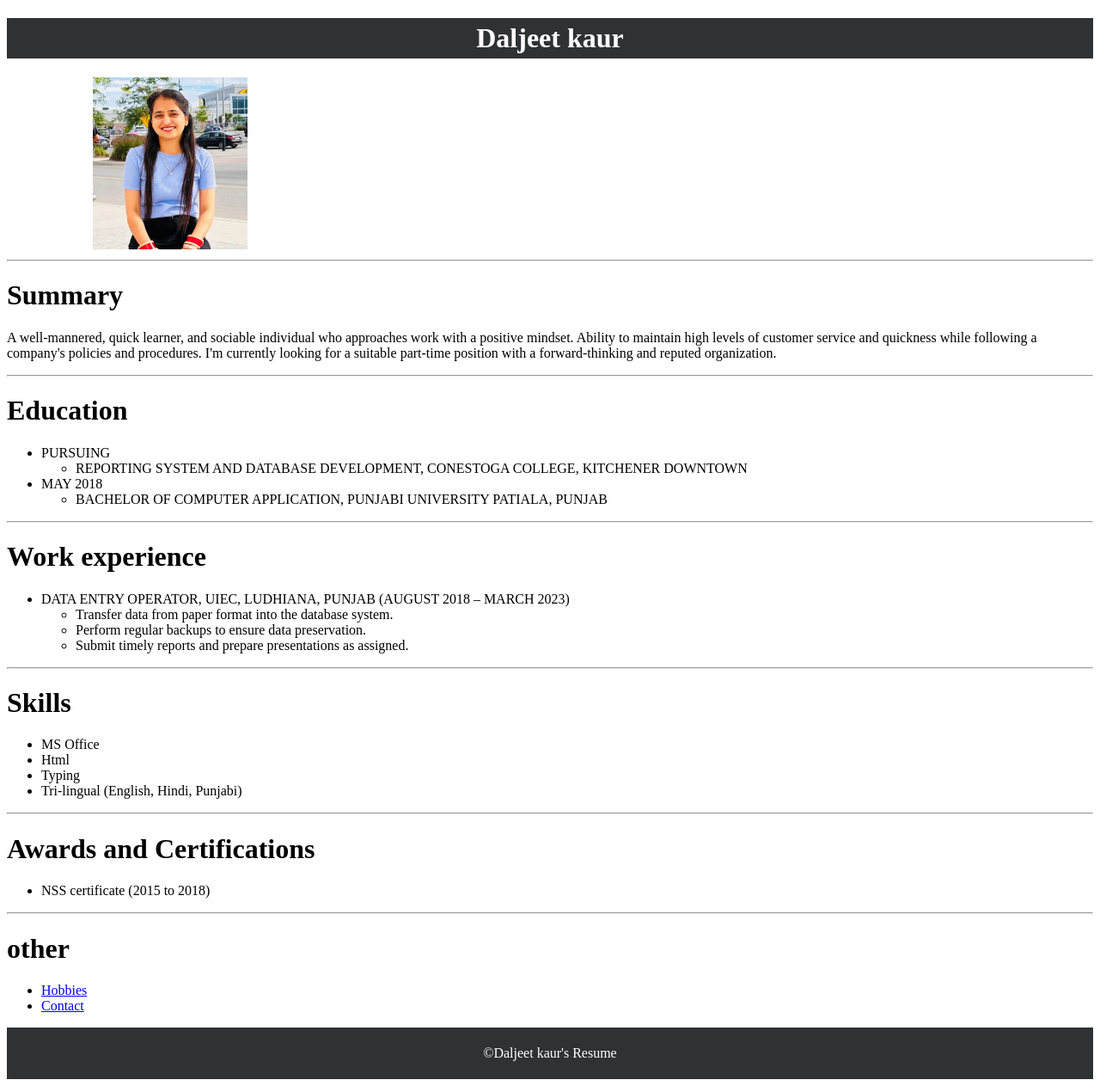
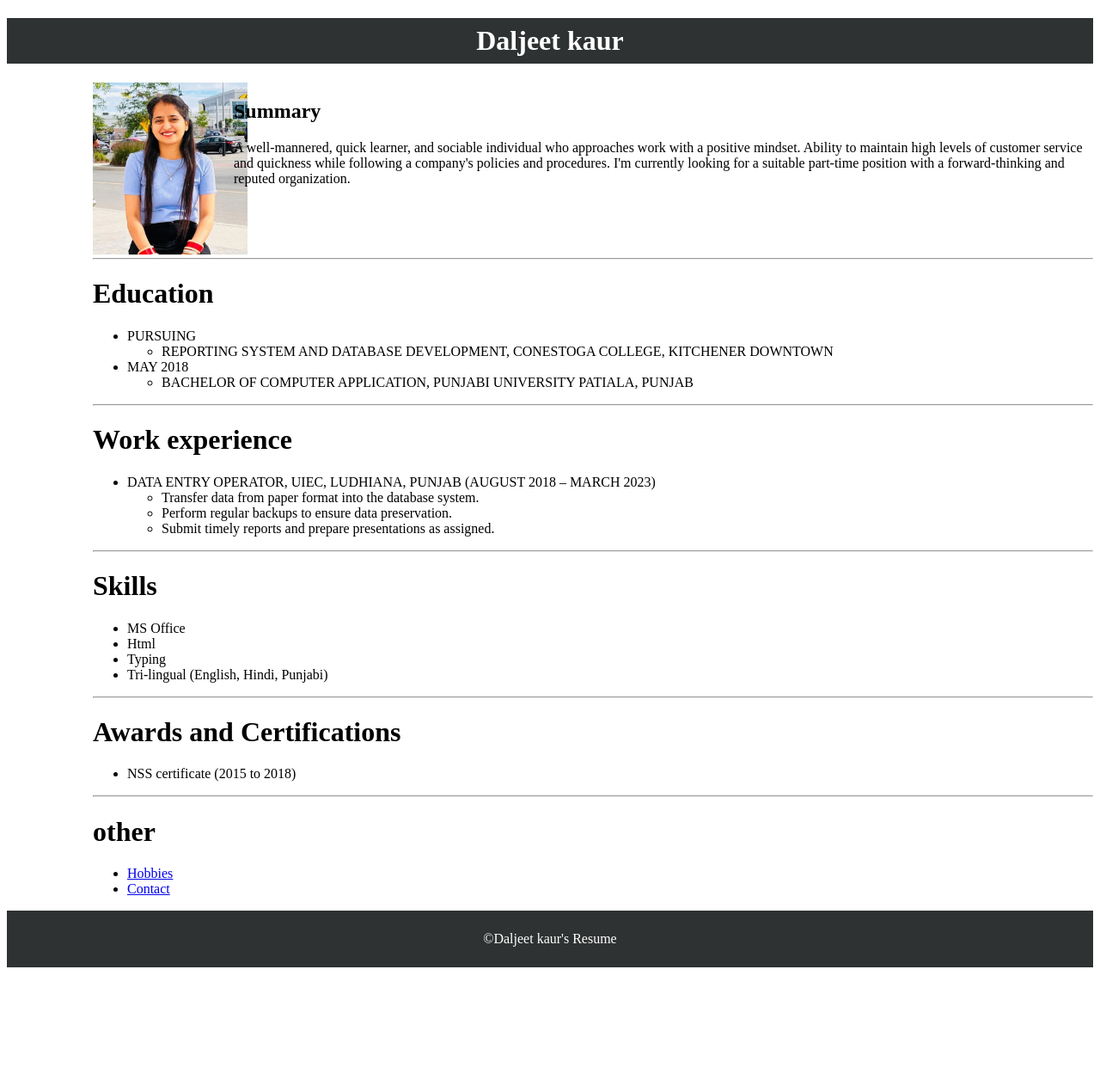
Before and after one commit to daljeetkaur98/assignment1_html, a plain HTML site: page index.html in a window 1280 px wide. Shown: the whole page at 86% size. After the commit the page ends 1133 px from the top, so only its background shows below. Drawn offline with Linux system fonts and the light colour scheme.

Commit message:
index.html

```diff
--- a/index.html
+++ b/index.html
@@ -9,7 +9,7 @@
             text-align: center;
             background-color: rgb(47, 50, 50);
             color: white;
-            padding: 5px;
+            padding: 8px;
         }
         img{
             height: 200px;
@@ -17,19 +17,40 @@
             margin-left: 100px;
 
         }
+        main{
+            float: left;
+            width: 50px;
+
+        }
+        aside{
+            float: right;
+            width: 1000px;
+        }
+        div{
+            clear: both;
+            margin-left: 100px;
+        }
+        footer{
+            clear: both;
+        }
 
     </style>
 </head>
 <body>
     <h1 class="name">Daljeet kaur</h1>
+        <MAIN>
     <img src="daljeet img.jpg">
-    <hr/>
+</MAIN>
+<ASide>
     <h1>Summary</h1>
     <p>A well-mannered, quick learner, and sociable individual who approaches work with
         a positive mindset. Ability to maintain high levels of customer service and quickness while following a
         company's policies and procedures. I'm currently looking for a suitable part-time position with a
         forward-thinking and reputed organization.</p>
-        <hr/>
+    </ASide>
+
+        <div>
+            <hr/>
     <h1>Education</h1>
     <ul>
         <li>PURSUING
@@ -90,7 +111,8 @@
             <a href="contact.html">Contact</a>
         </li>
     </ul>
-    <footer>
+</div>
+        <footer>
         <p>&copy;Daljeet kaur's Resume
         </p>
       </footer>
```
